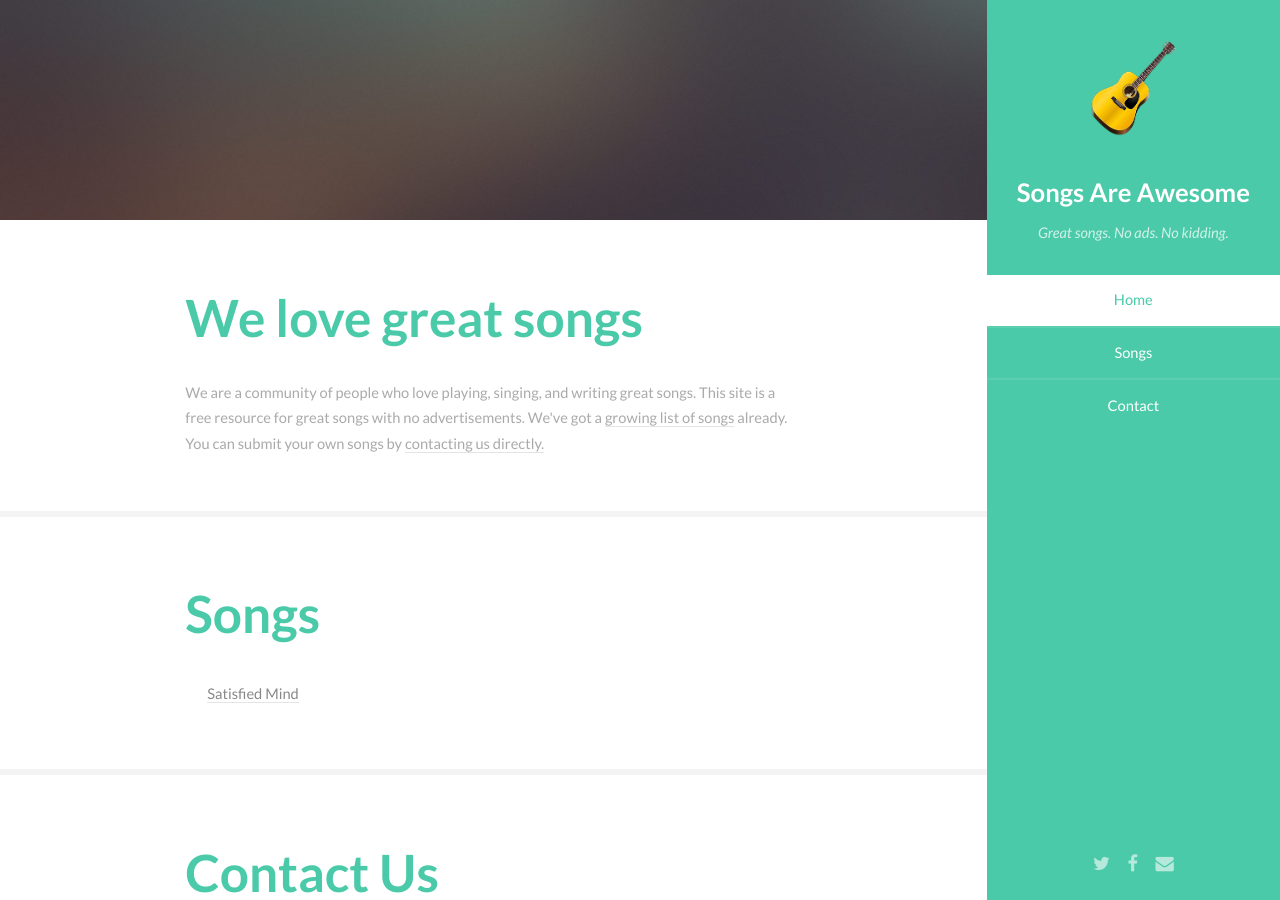
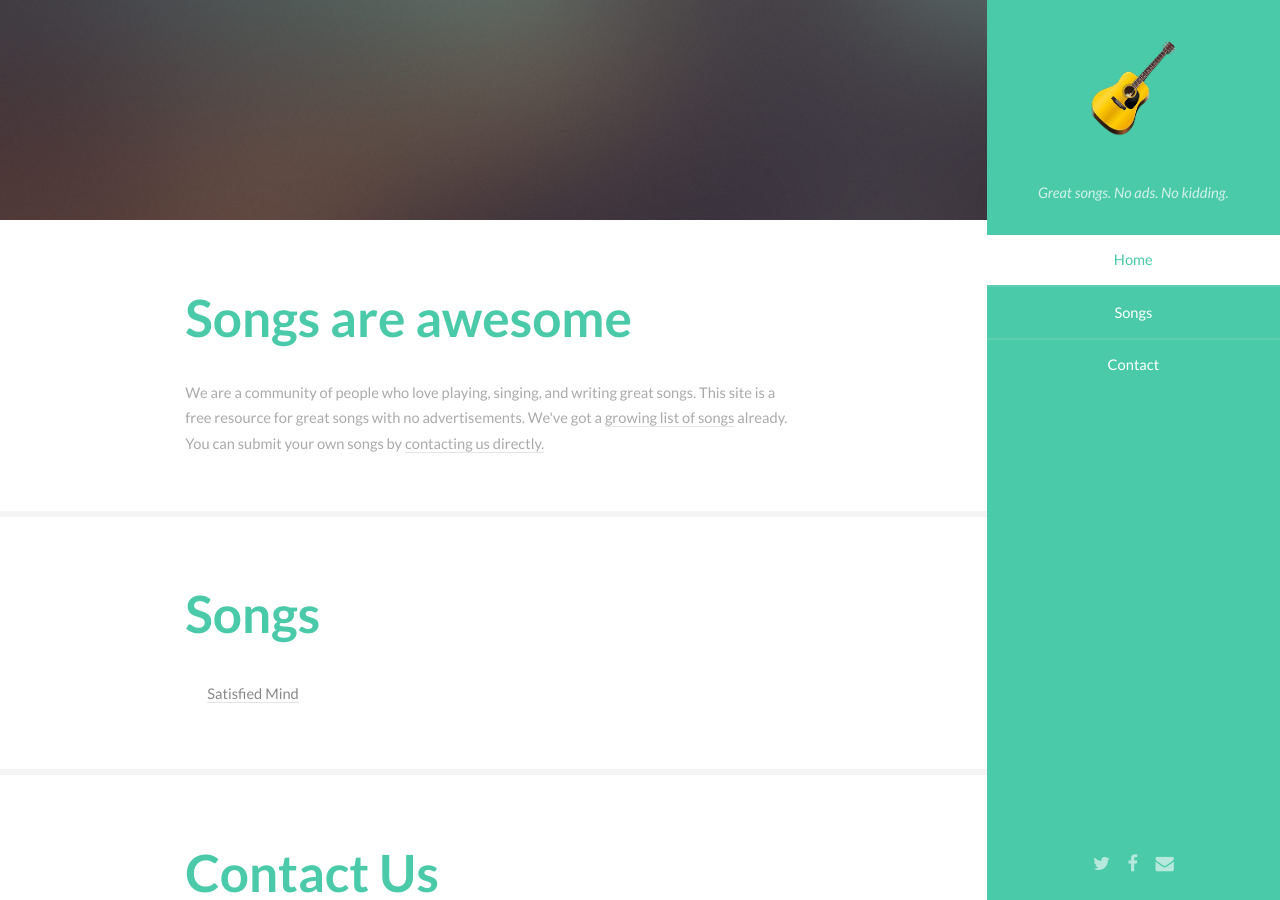
Before and after one commit to wabarr/guitars, a Jekyll site: the page built from index.html, in a window 1280 px wide and 900 px high. Built offline with Jekyll 4.4.1, drawn with Linux system fonts in a browser that asks for light colours.

Commit message:
content change

```diff
--- a/_includes/about.html
+++ b/_includes/about.html
@@ -2,7 +2,7 @@
   <section id="one">
     <div class="container">
       <header class="major">
-        <h2>We love great songs</h2>
+        <h2>Songs are awesome</h2>
         <p></p>
         <p>We are a community of people who love playing, singing, and writing great songs.
         This site is a free resource for great songs with no advertisements.
--- a/_includes/alt-nav.html
+++ b/_includes/alt-nav.html
@@ -2,7 +2,6 @@
 <section id="header">
   <header>
     <span class="image avatar"><img src="{{site.base_url}}/{{site.avatar}}" alt="" /></span>
-    <h1 id="logo"><a href="#">{{site.title}}</a></h1>
     <p>{{site.tagline}}</p>
   </header>
   <nav id="nav">
--- a/_includes/nav.html
+++ b/_includes/nav.html
@@ -1,7 +1,6 @@
 <section id="header">
   <header>
     <span class="image avatar"><img src="{{site.base_url}}/{{site.avatar}}" alt="" /></span>
-    <h1 id="logo"><a href="#">{{site.title}}</a></h1>
     <p>{{site.tagline}}</p>
   </header>
   <nav id="nav">
```
